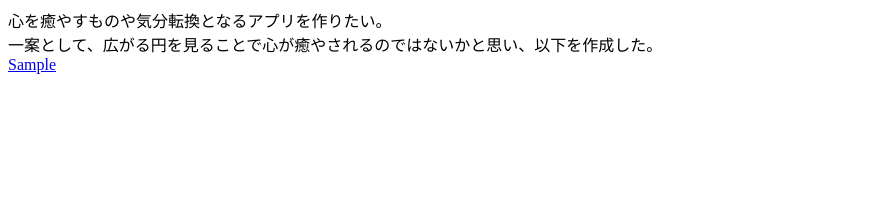
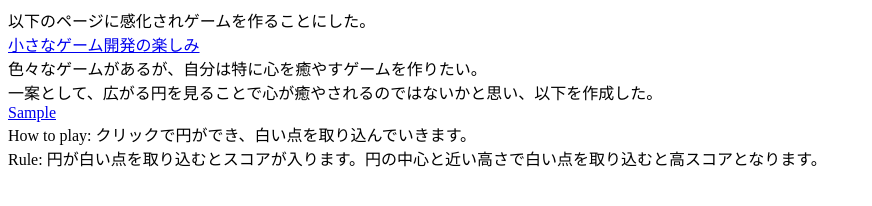
Before and after one commit to hysok2/hysok2.github.io, a plain HTML site: page report/240503/index.html in a window 1280 px wide. Shown: the whole page, without its empty margins (0-872 px from the left). Drawn offline with Linux system fonts and the light colour scheme.

Commit message:
240503の更新

```diff
--- a/report/240503/index.html
+++ b/report/240503/index.html
@@ -6,8 +6,12 @@
     <title>.</title>
   </head>
   <body>
-    心を癒やすものや気分転換となるアプリを作りたい。<br>
+    以下のページに感化されゲームを作ることにした。<br>
+    <a href="https://abagames.github.io/joys-of-small-game-development/">小さなゲーム開発の楽しみ</a><br>
+    色々なゲームがあるが、自分は特に心を癒やすゲームを作りたい。<br>
     一案として、広がる円を見ることで心が癒やされるのではないかと思い、以下を作成した。<br>
-    <a href="./mhg.html">Sample</a>
+    <a href="./mhg.html">Sample</a><br>
+    How to play: クリックで円ができ、白い点を取り込んでいきます。<br>
+    Rule: 円が白い点を取り込むとスコアが入ります。円の中心と近い高さで白い点を取り込むと高スコアとなります。
   </body>
 </html>
```
Also changed, not shown: index.html (+4 -2 lines), report/240503/mhg.html (+1 -1 lines).
